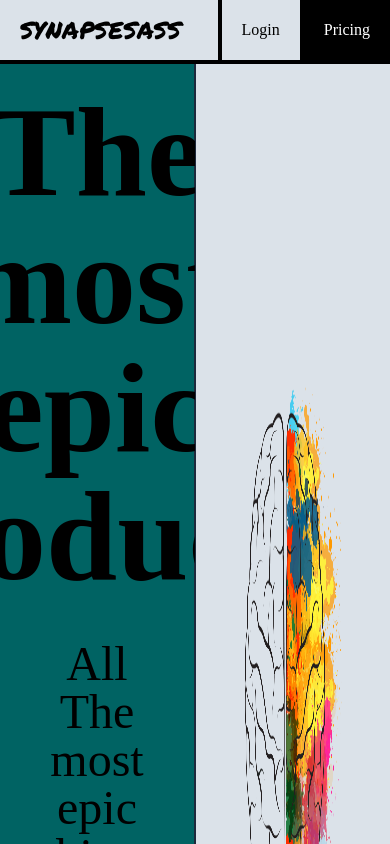
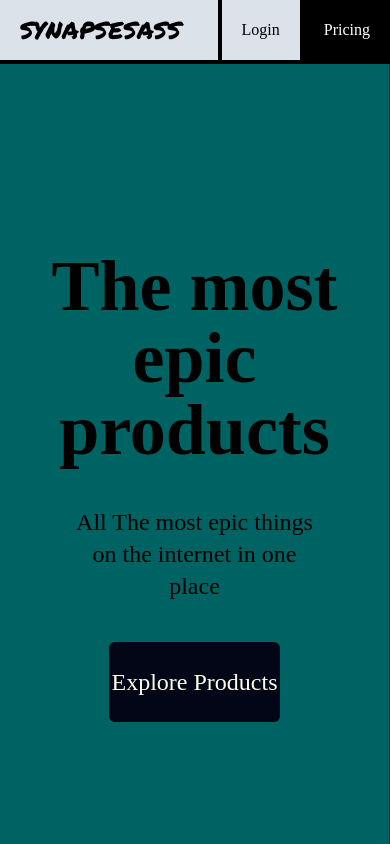
Before and after one commit to AlexanderBorisovVrn/synapsesass, a Next.js app: page / in a window 390 px wide. Shown: the top 844 px of the page. Built offline with nearby package versions, Linux system fonts and the light colour scheme.

Commit message:
feat:responsive home page

```diff
--- a/app/page.tsx
+++ b/app/page.tsx
@@ -3,17 +3,17 @@ import Link from 'next/link'
 
 export default function Home() {
   return (
-    <main className=" min-h-screen flex flex-row">
-      <div className="flex justify-center items-center flex-col text-center min-h-screen w-1/2 bg-primary border-r border-slate-800 p-[24px]">
-        <h1 className='text-9xl font-bold  '>The most <br />epic products</h1>
-        <p className='text-5xl w-3/4 my-10'>All The most epic things on the internet in one place</p>
-        <Link href='/products' className='flex justify-center items-center rounded-md text-left text-2xl hover:opacity-90 w-1/2 h-20 text-yellow-50 uppercase  bg-slate-950'>Explore Products</Link>
-      </div>
-      <div className="flex justify-center items-center min-h-screen  w-1/2 bg-chrome border-l border-slate-800">
-        <div className='relative w-1/2 h-1/2'>
-          <Image src='/assets/brain3.png' placeholder='empty' alt='brain' fill={true} />
+    <main className=" min-h-screen flex flex-col lg:flex-row">
+      <section className="flex justify-center items-center flex-col text-center min-h-screen w-full  lg:w-1/2 bg-primary border-r border-slate-800 p-[24px]">
+        <h1 className='text-7xl  md:text-8xl xl:text-9xl font-bold  '>The most <br />epic products</h1>
+        <p className='text-2xl  lg:text-5xl w-3/4 my-10'>All The most epic things on the internet in one place</p>
+        <Link href='/products' className='flex justify-center items-center rounded-md text-left text-2xl hover:opacity-90 w-1/2 h-20 text-yellow-50 uppercase  bg-slate-950'><button>Explore Products</button></Link>
+      </section>
+      <section className="flex justify-center items-center lg:min-h-screen  w-full lg:w-1/2 bg-chrome border-l border-slate-800">
+        <div className='relative hidden lg:block md:w-1/3 lg:w-1/2 lg:h-1/3 xl:h-1/2'>
+          <Image src='/assets/brain3.png' placeholder='empty' alt='brain' fill sizes="(max-width: 768px) 100vw, (max-width: 1200px) 50vw, 33vw"/>
         </div>
-      </div>
+      </section>
     </main>
   )
 }
--- a/app/products/page.tsx
+++ b/app/products/page.tsx
@@ -1,11 +1,22 @@
+import {supabase} from '../../supabase/supabese'
 
-const Products = () => {
+//@ts-ignore
+const Products = async({products}) => {
+
+console.log(products)
   return (
       <section className=" border-black border-x-0">
-        <h1 className="flex items-center justify-center bg-secondary h-64 xs:text-5xl sm:text-7xl lg:text-9xl">The latest Products</h1>
-
+        <h1 className="flex items-center justify-center bg-secondary h-64 text-4xl sm:text-7xl lg:text-9xl">The latest Products</h1>
+        <div className="bg-white">
+          <ul></ul>
+        </div>
       </section>
   )
 }
-
+export const getStaticProps = async () => {
+  let { data: products, error } = await supabase
+  .from('product')
+  .select('*')
+  return { props: { products } }
+}
 export default Products
--- a/package.json
+++ b/package.json
@@ -9,6 +9,7 @@
     "lint": "next lint"
   },
   "dependencies": {
+    "@supabase/supabase-js": "^2.26.0",
     "@types/node": "20.3.2",
     "@types/react": "18.2.14",
     "@types/react-dom": "18.2.6",
--- /dev/null
+++ b/supabase/supabese.tsx
@@ -0,0 +1,5 @@
+import { createClient } from '@supabase/supabase-js'
+
+const supabaseUrl = 'https://azevtqtkappzxslxcque.supabase.co'
+const supabaseKey = process.env.SUPABASE_KEY as string
+export const supabase = createClient(supabaseUrl, supabaseKey)
```
Also changed, not shown: 2 other files (tests, documents, lock files or other folders).
